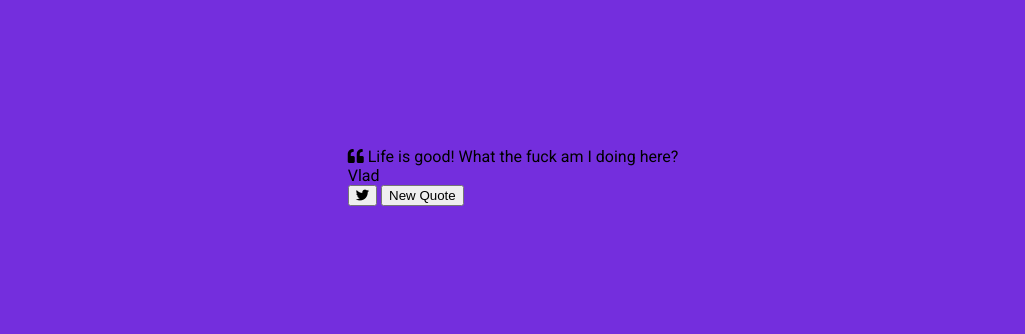
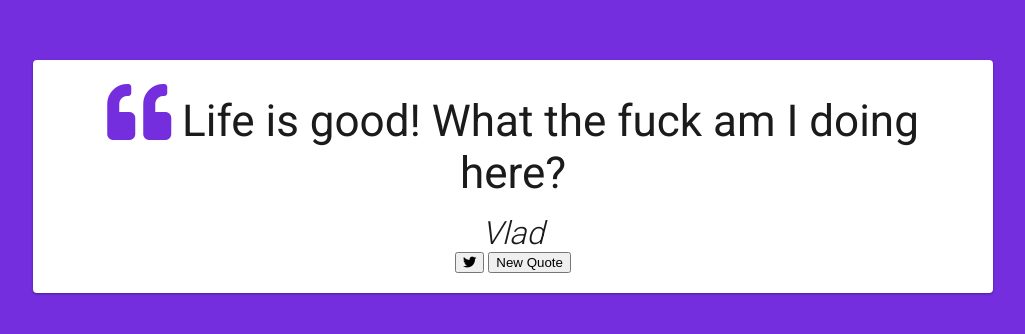
Before and after one commit to VladTzaru/infinity-scroll-ts, a website: page index.html in a window 1280 px wide. Shown: the part 224-558 px from the top of the page, without its empty margins (127-1152 px from the left). Drawn offline with Linux system fonts and the light colour scheme.

Commit message:
Updated quote styles

```diff
--- a/styles.css
+++ b/styles.css
@@ -3,6 +3,7 @@ html {
 }
 
 body {
+  color: rgb(27, 27, 27);
   font-family: 'Roboto', sans-serif;
   margin: 0;
   min-height: 100vh;
@@ -11,3 +12,54 @@ body {
   align-items: center;
   justify-content: center;
 }
+
+.quote-container {
+  text-align: center;
+  width: auto;
+  max-width: 900px;
+  padding: 20px 30px;
+  border-radius: 4px;
+  background-color: #fff;
+  box-shadow: 0 1px 3px rgba(0, 0, 0, 0.12), 0 1px 2px rgba(0, 0, 0, 0.24);
+  transition: all 0.3s cubic-bezier(.25, .8, .25, 1);
+}
+
+.quote-container:hover {
+  box-shadow: 0 14px 28px rgba(0, 0, 0, 0.25), 0 10px 10px rgba(0, 0, 0, 0.22);
+}
+
+.quote-text {
+  font-size: 2.75rem;
+  font-weight: 400;
+}
+
+.long-quote {
+  font-size: 2rem;
+}
+
+.fa-quote-left {
+  font-size: 4rem;
+  color: #742edd;
+}
+
+.quote-author {
+  margin-top: 15px;
+  font-size: 2rem;
+  font-weight: 300;
+  font-style: italic;
+}
+
+/* MQ: Tablet or Smaller */
+@media screen and (max-width: 1000px) {
+  .quote-container {
+    margin: auto 10px;
+  }
+
+  .quote-text {
+    font-size: 2.3rem;
+  }
+
+  .fa-quote-left {
+    font-size: 3rem;
+  }
+}
```
